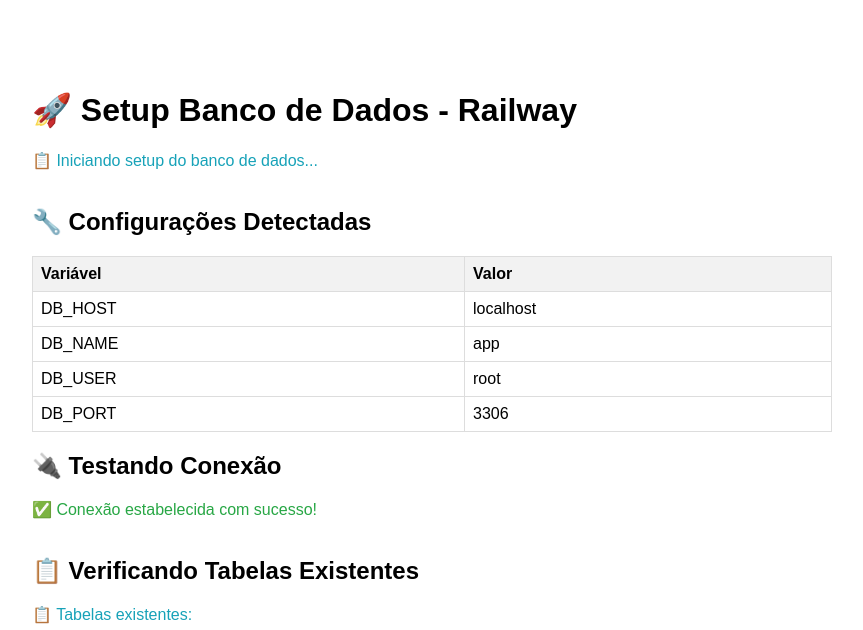
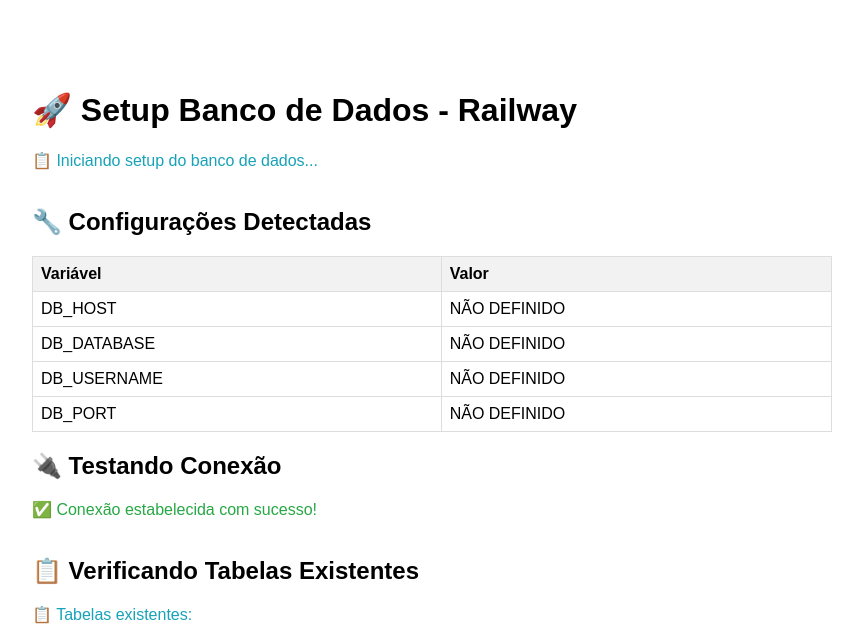
Before and after one commit to skycavalcant/soura, a PHP site: page /backend/setup-production.php in a window 1280 px wide. Shown: the top 630 px of the page, without its empty margins (208-1071 px from the left). Run offline with PHP 8.4, Linux system fonts and the light colour scheme; data comes from the database, SQL or seed files in the repository.

Commit message:
Update setup-production.php

```diff
--- a/backend/setup-production.php
+++ b/backend/setup-production.php
@@ -1,8 +1,4 @@
 <?php
-/**
- * Setup completo do banco de dados para Railway
- * Acesse via: https://sua-url-railway.com/backend/setup-production.php
- */
 
 header('Content-Type: text/html; charset=utf-8');
 header("Access-Control-Allow-Origin: *");
@@ -29,15 +25,15 @@
 try {
     echo "<div class='info'>📋 Iniciando setup do banco de dados...</div><br>";
 
-    // Mostrar configurações (sem senha)
-    echo "<h2>🔧 Configurações Detectadas</h2>";
-    echo "<table>";
-    echo "<tr><th>Variável</th><th>Valor</th></tr>";
-    echo "<tr><td>DB_HOST</td><td>" . (defined('DB_HOST') ? DB_HOST : 'NÃO DEFINIDO') . "</td></tr>";
-    echo "<tr><td>DB_NAME</td><td>" . (defined('DB_NAME') ? DB_NAME : 'NÃO DEFINIDO') . "</td></tr>";
-    echo "<tr><td>DB_USER</td><td>" . (defined('DB_USER') ? DB_USER : 'NÃO DEFINIDO') . "</td></tr>";
-    echo "<tr><td>DB_PORT</td><td>" . (defined('DB_PORT') ? DB_PORT : 'NÃO DEFINIDO') . "</td></tr>";
-    echo "</table>";
+// Mostrar configurações (sem senha)
+echo "<h2>🔧 Configurações Detectadas</h2>";
+echo "<table>";
+echo "<tr><th>Variável</th><th>Valor</th></tr>";
+echo "<tr><td>DB_HOST</td><td>" . (getenv('DB_HOST') ?: 'NÃO DEFINIDO') . "</td></tr>";
+echo "<tr><td>DB_DATABASE</td><td>" . (getenv('DB_DATABASE') ?: 'NÃO DEFINIDO') . "</td></tr>";
+echo "<tr><td>DB_USERNAME</td><td>" . (getenv('DB_USERNAME') ?: 'NÃO DEFINIDO') . "</td></tr>";
+echo "<tr><td>DB_PORT</td><td>" . (getenv('DB_PORT') ?: 'NÃO DEFINIDO') . "</td></tr>";
+echo "</table>";
 
     // Tentar conectar
     echo "<h2>🔌 Testando Conexão</h2>";
```
